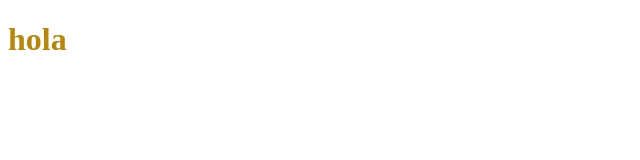
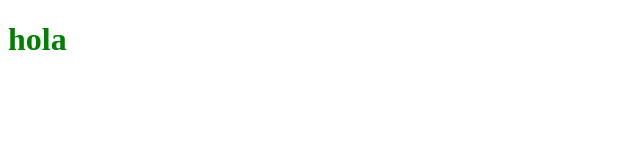
Before and after one commit to kfyancjeiz/web, a plain HTML site: page index.html in a window 1280 px wide. Shown: the full height of the page, 0-640 px from the left. Drawn offline with Linux system fonts and the light colour scheme.

Commit message:
Update main.css

```diff
--- a/main.css
+++ b/main.css
@@ -8,6 +8,9 @@
 
 }
 h1 {
-color:#B8860B;
-color background: var(--color_rojo)
+color: #008000;
 }
+
+jk {
+    color:aqua;
+}
```
